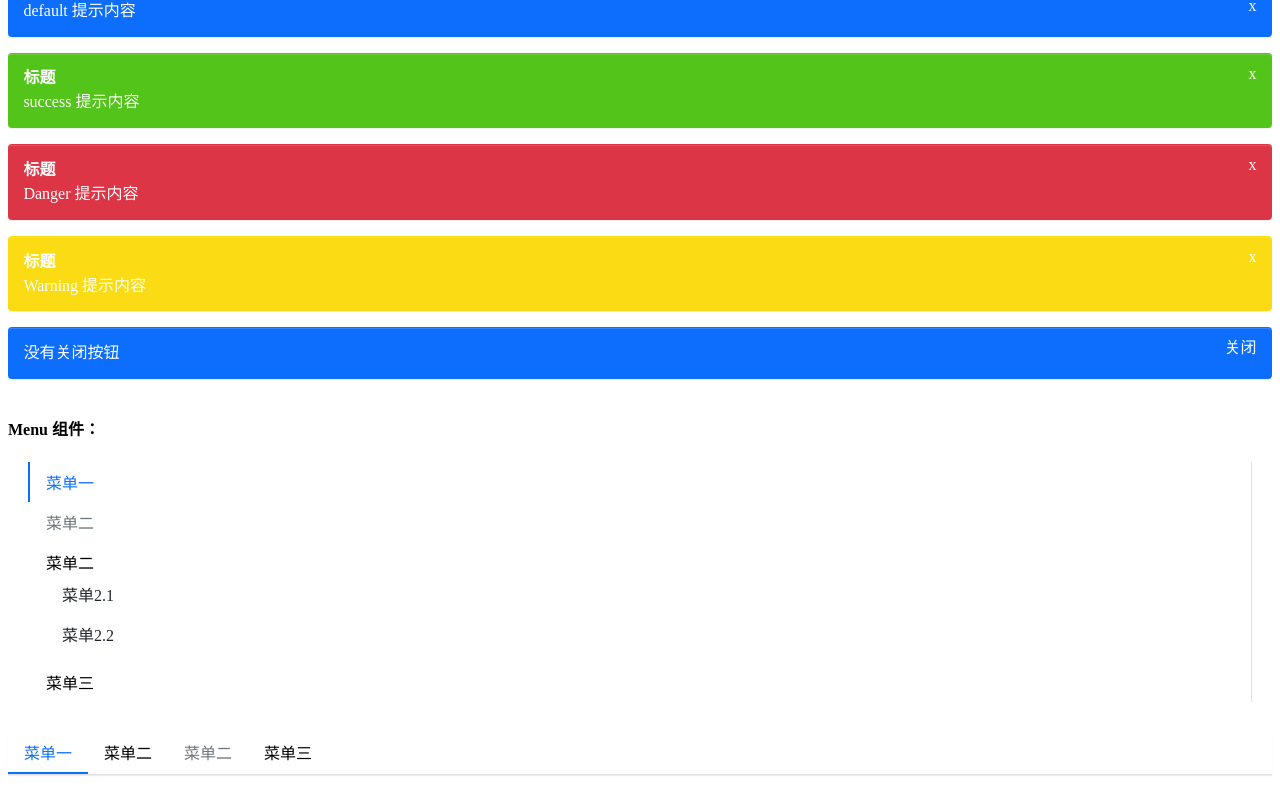
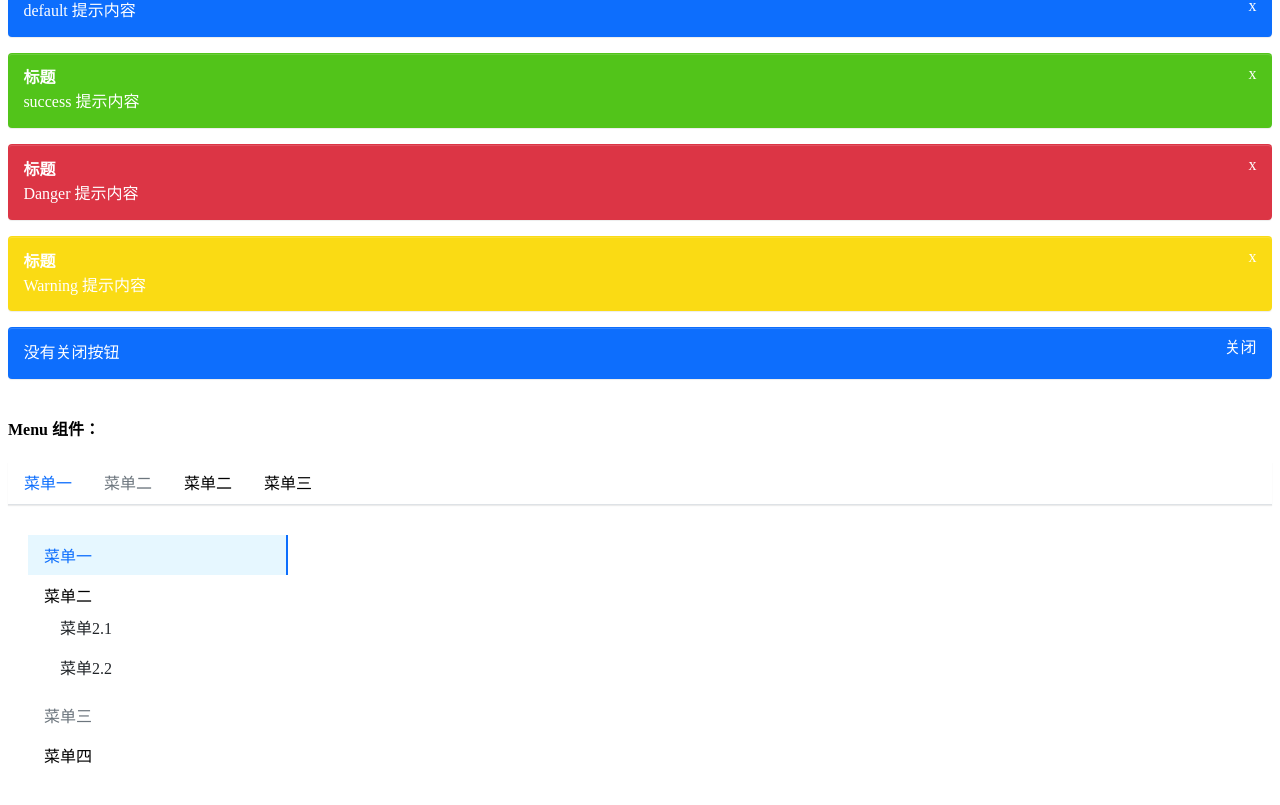
Before and after one commit to pengyuman/grain-full, a React (Create React App) app: page / in a window 1280 px wide. Shown: the part 196-1001 px from the top of the page. Built offline with nearby package versions, Linux system fonts and the light colour scheme.

Commit message:
feat:menu组件的修复

```diff
--- a/src/App.tsx
+++ b/src/App.tsx
@@ -28,7 +28,7 @@ function App() {
             </div>
             <h4>Menu 组件：</h4>
             <div>
-                <Menu mode="vertical" defaultOpenSubMenus={['2']}>
+                <Menu>
                     <MenuItem > 菜单一</MenuItem>
                     <MenuItem disabled> 菜单二</MenuItem>
                     <SubMenu title="菜单二">
@@ -38,14 +38,17 @@ function App() {
                     <MenuItem > 菜单三</MenuItem>
                 </Menu>
                 <div className="margin-top"></div>
-                <Menu >
+                <Menu mode="vertical" defaultOpenSubMenus={['1']} className="menu-width">
                     <MenuItem > 菜单一</MenuItem>
                     <SubMenu title="菜单二">
                         <MenuItem > 菜单2.1</MenuItem>
                         <MenuItem > 菜单2.2</MenuItem>
                     </SubMenu>
-                    <MenuItem disabled> 菜单二</MenuItem>
-                    <MenuItem > 菜单三</MenuItem>
+                    <MenuItem disabled> 菜单三</MenuItem>
+                    <SubMenu title="菜单四">
+                        <MenuItem > 菜单3.1</MenuItem>
+                        <MenuItem > 菜单3.2</MenuItem>
+                    </SubMenu>
                 </Menu>
                 <div className="margin-top"></div>
             </div>
--- a/src/components/Menu/_style.scss
+++ b/src/components/Menu/_style.scss
@@ -26,7 +26,7 @@
         &.is-active,
         &:hover {
             color: $menu-item-active-color;
-            border-bottom: $menu-item-active-border-width solid $menu-item-active-color;
+            // border-bottom: $menu-item-active-border-width solid $menu-item-active-color;
         }
     }
 
@@ -107,16 +107,29 @@
     flex-direction: column;
     border-bottom: 0px;
     margin: 10px 20px;
-    border-right: $menu-border-width solid $menu-border-color;
+    border-right: $menu-border-width solid transparent;
     box-shadow: none;
 
     >.menu-item {
-        border-left: $menu-item-active-border-width solid transparent;
+        border-right: $menu-item-active-border-width solid transparent;
 
-        &.is-active,
-        &:hover {
+        &.is-active {
             border-bottom: 0px;
-            border-left: $menu-item-active-border-width solid $menu-item-active-color;
+            border-right: $menu-item-active-border-width solid $menu-item-active-color;
+            background: $menu-active-backgruond-color;
+        }
+    }
+
+    .full-submenu.menu-opened {
+        display: block;
+
+        .is-active {
+            border-right: $menu-item-active-border-width solid $menu-item-active-color;
+            background: $menu-active-backgruond-color;
         }
     }
 }
+
+.menu-width {
+    width: 260px;
+}
--- a/src/components/Menu/menu.tsx
+++ b/src/components/Menu/menu.tsx
@@ -21,6 +21,7 @@ interface IMenuContext {
     onSelect?: SelectCallBack;
     mode?: MenuMdoe;
     defaultOpenSubMenus?: string[];
+
 }
 export const MenuContext = createContext<IMenuContext>({ index: '0' })
 const Menu: React.FC<MenuPoros> = (props) => {
--- a/src/components/Menu/subMenu.tsx
+++ b/src/components/Menu/subMenu.tsx
@@ -1,4 +1,4 @@
-import React, { useContext, FunctionComponentElement, useState } from 'react'
+import React, { useContext, FunctionComponentElement, useState, useEffect } from 'react'
 import classNames from 'classnames'
 import { MenuContext } from './menu'
 import { MenuItemProps } from './menuItem'
@@ -16,17 +16,40 @@ const SubMenu: React.FC<SubMenuProps> = (props) => {
     // 如果是竖的菜单，
     const isOpend = (index && context.mode === 'vertical') ? openedSubMenus.includes(index) : false
     const [menuOpen, setOpen] = useState(isOpend)
-    const classes = classNames('menu-item submenu-item', className, {
+    const [mouseEnter, setMouseEnter] = useState<string>('')
+    // 鼠标划入的时候的类名
+
+    // 鼠标划出删除类名
+    // 鼠标选中的类名 is-active
+    console.log('index', context.index, index)
+    const classes = classNames('menu-item submenu-item ', className, {
         'is-active': context.index === index
     })
     const handelClick = (e: React.MouseEvent) => {
         e.preventDefault()
         setOpen(!menuOpen)
     }
+    useEffect(() => {
+        console.log('数据发生改变', context, index, context.index.substring(1, context.index.length))
+        // if (context.index.substring(1, context.index.length)){
+        //     console.log('')
+        // }
+    }, [context.index])
     let timer: any
-    const handelMouse = (e: React.MouseEvent, toggle: boolean) => {
+    const handelMouseEnter = (e: React.MouseEvent, toggle: boolean) => {
+        console.log('鼠标划入')
         clearTimeout(timer)
         e.preventDefault()
+        setMouseEnter('menu-hover')
+        timer = setTimeout(() => {
+            setOpen(toggle)
+        }, 300)
+    }
+    const handelMouseLeave = (e: React.MouseEvent, toggle: boolean) => {
+        console.log('鼠标划出')
+        clearTimeout(timer)
+        e.preventDefault()
+        setMouseEnter('')
         timer = setTimeout(() => {
             setOpen(toggle)
         }, 300)
@@ -35,9 +58,10 @@ const SubMenu: React.FC<SubMenuProps> = (props) => {
         onClick: handelClick
     } : {}
     const hoverEvents = context.mode !== 'vertical' ? {
-        onMouseEnter: (e: React.MouseEvent) => { handelMouse(e, true) },
-        onMouseLeave: (e: React.MouseEvent) => { handelMouse(e, false) }
+        onMouseEnter: (e: React.MouseEvent) => { handelMouseEnter(e, true) },
+        onMouseLeave: (e: React.MouseEvent) => { handelMouseLeave(e, false) }
     } : {}
+
     const renderChildren = () => {
         const subMenuClasses = classNames('full-submenu', {
             'menu-opened': menuOpen
@@ -51,14 +75,14 @@ const SubMenu: React.FC<SubMenuProps> = (props) => {
             }
         })
         return (
-            <ul className={subMenuClasses}>
+            <ul className={`${subMenuClasses}`} onMouseLeave={hoverEvents.onMouseLeave}>
                 {childrenComponent}
             </ul>
         )
     }
     return (
-        <li key={index} className={classes} {...hoverEvents}>
-            <div className="submenu-title" {...clickEvents}>
+        <li key={index} className={`${classes}`} onMouseEnter={hoverEvents.onMouseEnter}>
+            <div className={`submenu-title`} {...clickEvents}>
                 {title}
             </div>
             {renderChildren()}
--- a/src/styles/_variables.scss
+++ b/src/styles/_variables.scss
@@ -21,6 +21,7 @@ $yellow: #fadb14 !default;
 $green: #52c41a !default;
 $teal: #20c997 !default;
 $cyan: #17a2b8 !default;
+$bgColor:#e6f7ff !default;
 
 // 系统色
 $primary: $blue !default;
@@ -229,6 +230,9 @@ $menu-box-shadow: inset 0 1px 0 rgba($white, .15),
 $menu-transition: color .15s ease-in-out,
 border-color .15s ease-in-out !default;
 
+// menu-active
+$menu-active-backgruond-color:$bgColor !default;
+
 // menu-item
 $menu-item-padding-y: .5rem !default;
 $menu-item-padding-x: 1rem !default;
```
